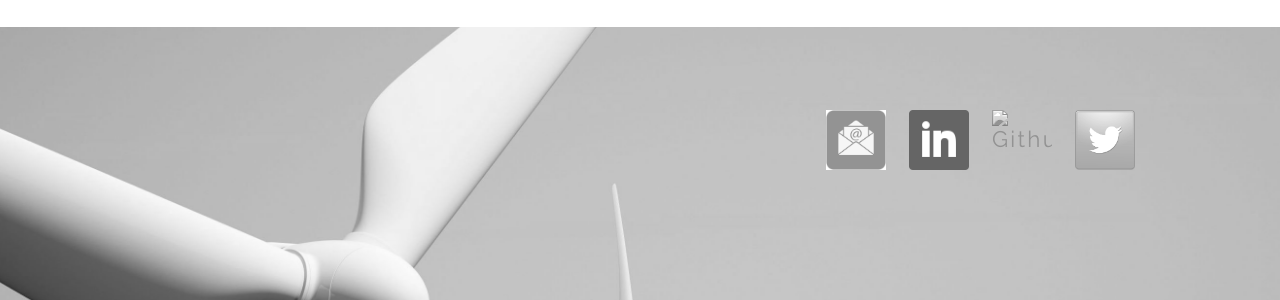
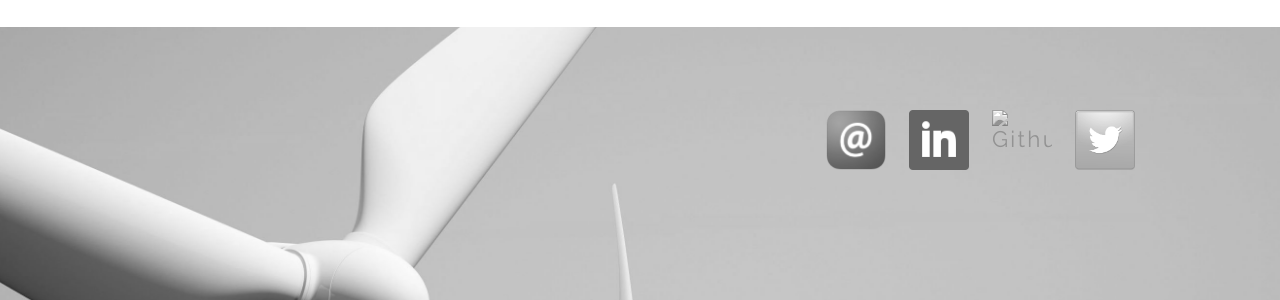
Before and after one commit to jacksoncwilliams/jackson-erin, a Jekyll site: the page built from simpleindex.html, in a window 1280 px wide. Shown: the part 3084-3384 px from the top of the page. Built offline with Jekyll 4.4.1, drawn with Linux system fonts in a browser that asks for light colours; nearby versions of some CDN libraries; some web fonts are replaced.

Commit message:
Update simpleindex.html

```diff
--- a/simpleindex.html
+++ b/simpleindex.html
@@ -265,7 +265,7 @@ title: Jackson Williams
             <div class="container">
                         <div class="one column offset-by-eight columns">
                                     <h1>
-                                                <a href=""><img class="icons" src="images/icon/email.jpg" alt="E-mail"></a>
+                                                <a href=""><img class="icons" src="images/icon/email.png" alt="E-mail"></a>
                                     </h1>
                         </div>
                         <div class="one column">
```
